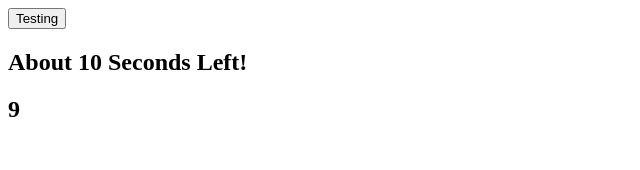
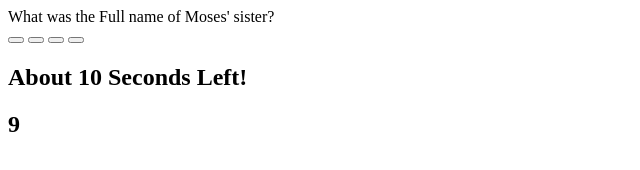
Before and after one commit to ralphcomplido/TriviaGame, a plain HTML site: page index.html in a window 1280 px wide. Both pictures are taken after a click on the button "Start Game". Shown: the whole page, without its empty margins (0-640 px from the left). Drawn offline with nearby package versions, Linux system fonts and the light colour scheme.

Commit message:
Added questions.js

```diff
--- a/assets/javascript/app.js
+++ b/assets/javascript/app.js
@@ -6,7 +6,16 @@ var timer = 10;
 var intervalId;
 var userGuess;
 var correctAnswer = "testing";
-
+// var questions = {
+//   Q1: {
+//    question: "What was the name of Moses' sister?",
+//    a: "A. Naamah",
+//    b: "B. Phoebe",
+//    c: "C. Miriam",
+//    d: "D. Jemima",
+//    correctAnswer: "C: Miriam"
+//   }
+// }
 setTimeout(fiveSeconds, 1000);
 
  function fiveSeconds() {
@@ -16,7 +25,7 @@ setTimeout(fiveSeconds, 1000);
     }
 
 function decrement() {
-		$("#question").html("<button id='user-guess' value='testing'>Testing</button>");
+		$("#question").html(questions.Q1.question);
  	timer--;
 
  		$("#timer").html("<h2>" + timer + "</h2>");
@@ -34,7 +43,9 @@ function decrement() {
         // console log 10 seconds left
 
       }
+
 }
+
 $("#start-game").on("click", function() {
    gameOn();
 
--- /dev/null
+++ b/assets/javascript/questions.js
@@ -0,0 +1,83 @@
+var questions = {
+    Q1: {
+        question: "What was the Full name of Moses' sister?",
+        a: "A. Naamah",
+        b: "B. Phoebe",
+        c: "C. Miriam",
+        d: "D. Jemima",
+        correctAnswer: "C: Miriam"
+    },
+    Q2: {
+        question: "What did the children of Israel call the bread? (Exodus 16:15)",
+        a: "A. Onani",
+        b: "B. Manna",
+        c: "C. Kafesh",
+        d: "D. Rama",
+        correctAnswer: "B. Manna"
+    },
+    Q3: {
+        question: "What brought forth water when Moses struck it? (Exodus 17:6)",
+        a: "A. A pit",
+        b: "B. A rock",
+        c: "C. A tree",
+        d: "D. A pot",
+        correctAnswer: "B. A rock"
+    },
+    Q4: {
+        question: "Which woman of the Bible was the world's first mother?",
+        a: "A. Jezebel",
+        b: "B. Eve",
+        c: "C. Gaea",
+        d: "D. Sarah",
+        correctAnswer: "B. Eve"
+    },
+
+    Q5: {
+        question: "What was the name of Sarah's son? (Genesis 17:19)",
+        a: "A. Jacob",
+        b: "B. Abraham",
+        c: "C. Isaac",
+        d: "D. Ishmael",
+        correctAnswer: "C. Isaac"
+    },
+    Q6: {
+        question: "Who married Moses?",
+        a: "A. Zipporah",
+        b: "B. Phoebe",
+        c: "C. Zilpah",
+        d: "D. Susanna",
+        correctAnswer: "A. Zipporah"
+    },
+    Q7: {
+        question: "Whom did Abram marry? (Genesis 11:29)",
+        a: "A. Rebekah",
+        b: "B. Milcah",
+        c: "C. Sarai",
+        d: "D. Esther",
+        correctAnswer: "C. Sarai"
+    },
+    Q8: {
+        question: "How many of each animal did Noah put on the ark?",
+        a: "A. 6",
+        b: "B. 2",
+        c: "C. 15",
+        d: "D. 100",
+        correctAnswer: "B. 2"
+    },
+    Q9: {
+        question: "What was the name of the giant who David fought?",
+        a: "A. Harris",
+        b: "B. Bartholomew",
+        c: "C. Fredrick",
+        d: "D. Goliath",
+        correctAnswer: "D. Goliath"
+    },
+    Q10: {
+        question: "When Moses got older, what did he tell Pharaoh?",
+        a: "A. to run away from Egypt and never return",
+        b: "B. that they were brothers ",
+        c: "C. to let his people go free from slavery",
+        d: "D. that he should make Moses his right-hand man",
+        correctAnswer: "C. to let his people go free from slavery"
+    }
+}
--- a/index.html
+++ b/index.html
@@ -14,12 +14,18 @@
 <div class="row">
 <button id="start-game">Start Game</button>
 <div id="question"></div>
+<div class="row">
+	<button class="col-md-12 option-1"></button>
+	<button class="col-md-12 option-2"></button>
+	<button class="col-md-12 option-3"></button>
+	<button class="col-md-12 option-4"></button>
+</div>
 <div id="game-status"></div>
 <div id="timer"></div>
 </div>
 </div>
 
-
+<script src="assets/javascript/questions.js" type="text/javascript"></script>
 <script src="assets/javascript/app.js" type="text/javascript"></script>
 </body>
 
```
